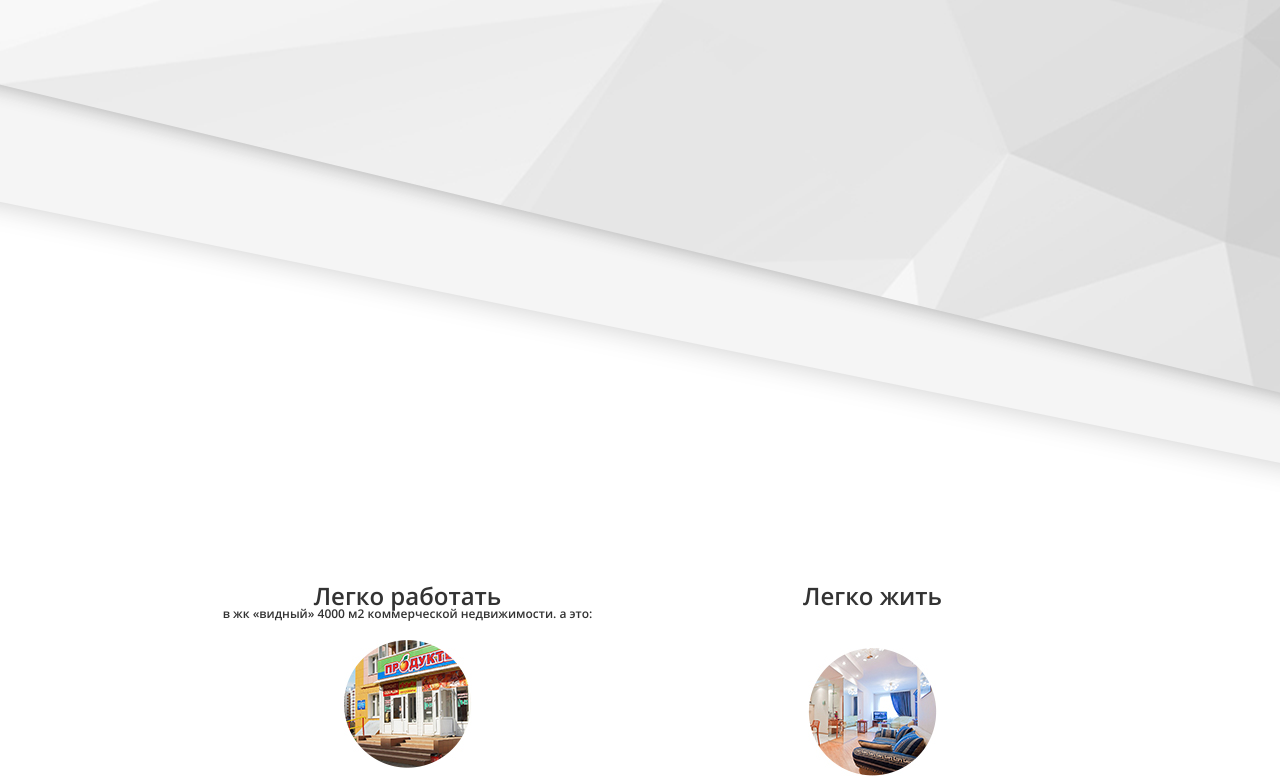
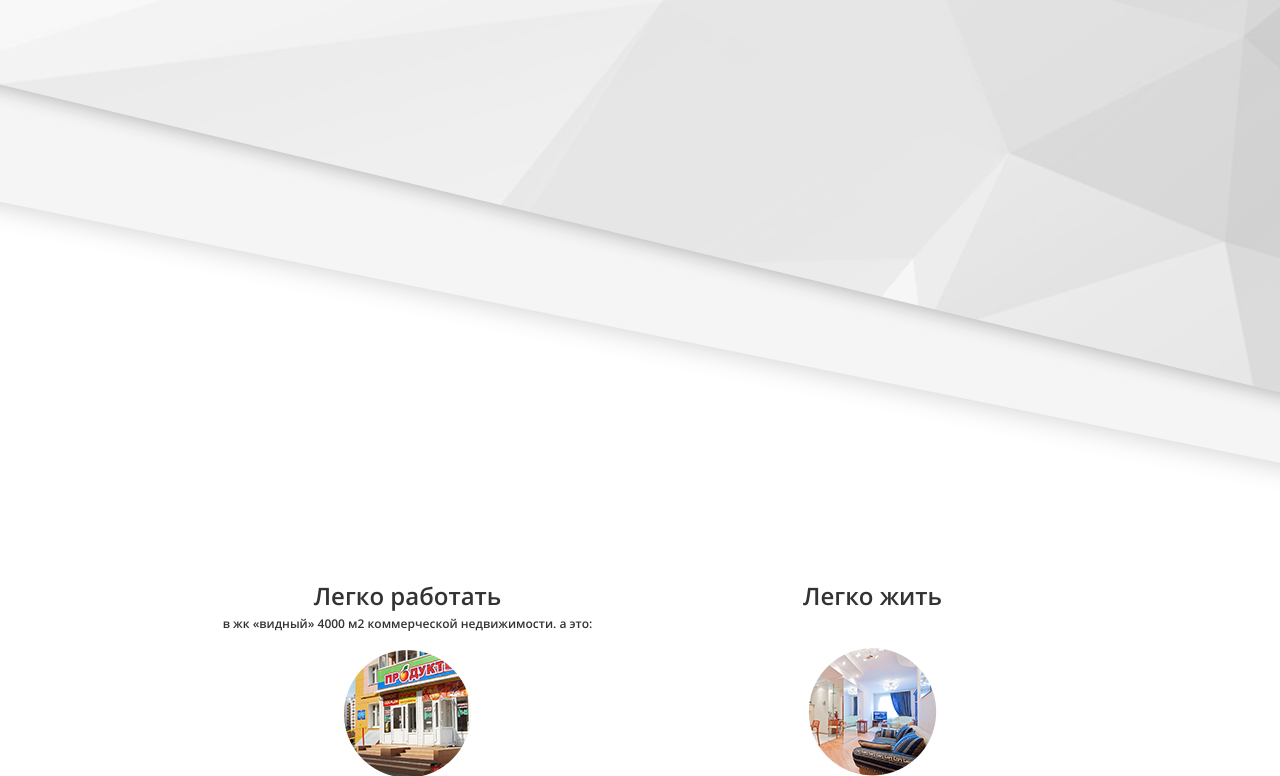
Before and after one commit to Sardaukar40k/vidniy, a website: page index.html in a window 1280 px wide. Shown: the part 116-892 px from the top of the page. Drawn offline with nearby package versions, Linux system fonts and the light colour scheme; files that its build step writes are made by us from their sources; a script that the page names is missing; a web font is replaced by a local one.

Commit message:
Изменение вёрстки шапки

```diff
--- a/index.html
+++ b/index.html
@@ -13,6 +13,8 @@
 
 <body>
 <div id="wrapper">
+  <div class="conatainer-fluid">
+    <div class="row">
       <header class="main-header">
         <section class="logo">
           <img src="img/logo.png" alt="Логотип строительной компании &laquo;ГИК&raquo;">
@@ -21,7 +23,11 @@
           <h1>Квартиры с видом<br>
             на будущее</h1>
         </section>
+
       </header>
+    </div>
+  </div>
+
 
   <div class="container-fluid">
     <div class="row">
--- a/scss/modules/_map.scss
+++ b/scss/modules/_map.scss
@@ -3,7 +3,7 @@
   position: relative;
   iframe {
     width: 100%;
-    box-shadow: 0 0 30px 5px rgba(0,0,0,.2);
+    box-shadow: 0 2px 15px 10px rgba(0,0,0,0.2);
     border: none !important;
     z-index: -1;
   }
--- a/scss/modules/_reason.scss
+++ b/scss/modules/_reason.scss
@@ -11,6 +11,7 @@
         display: block;
         font-size: (12/24) * 100%;
         text-transform: lowercase;
+        margin-top: 10px;
       }
     }
     img {
```
Also changed, not shown: css/style.css. Lines whose indentation alone changed are shown as unchanged.
